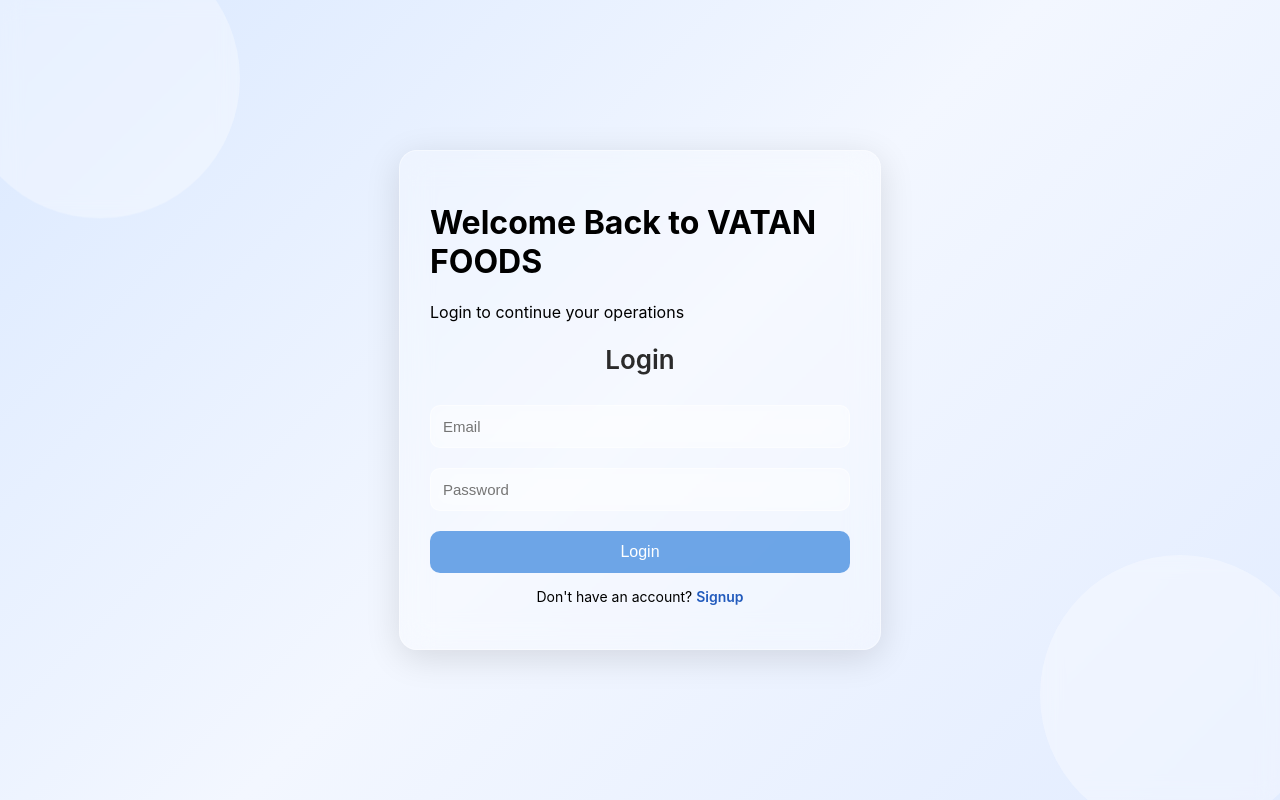
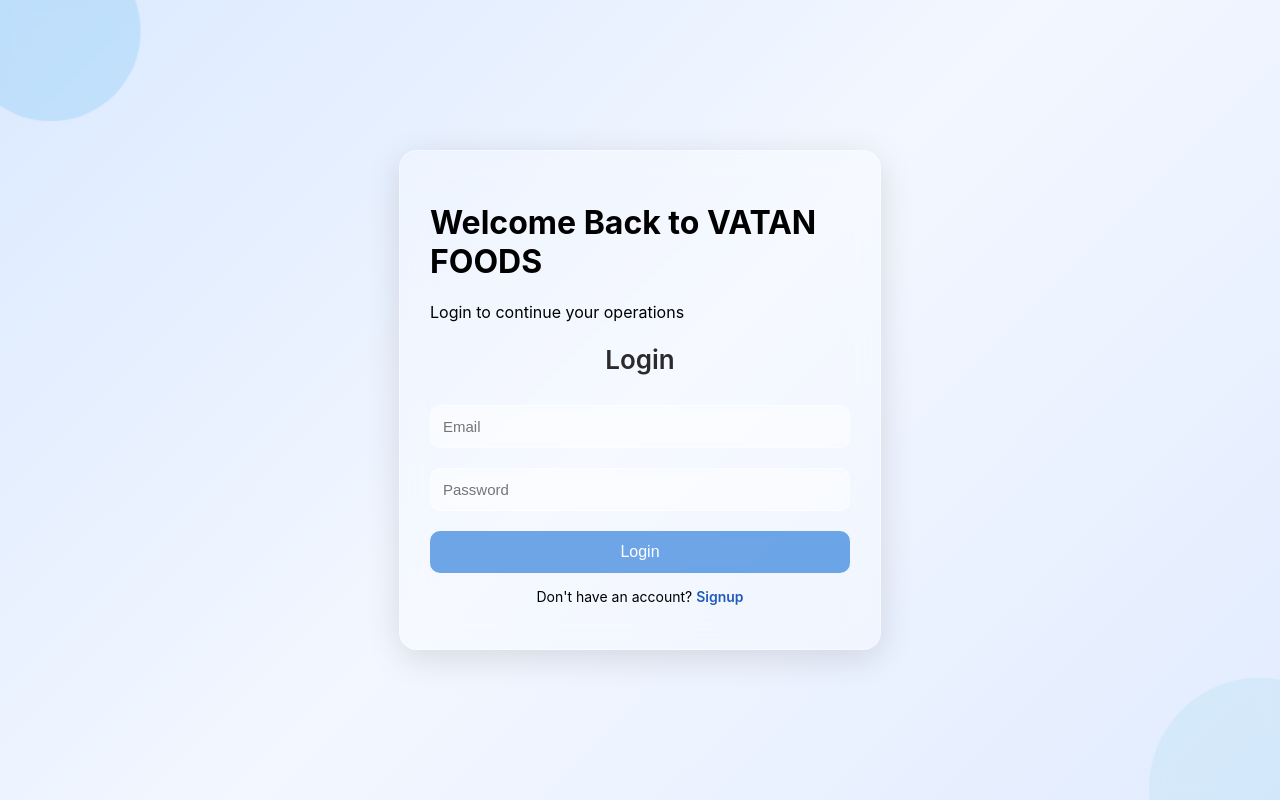
Before and after one commit to Cherry2703/vatan-foods, a React (Create React App) app: page /login in a window 1280 px wide. Built offline with nearby package versions, Linux system fonts and the light colour scheme.

Commit message:
changes in login page

```diff
--- a/src/components/Login/Login.css
+++ b/src/components/Login/Login.css
@@ -1,5 +1,4 @@
-
-/* Login.css — Glassmorphism Style */
+/*
 .login-page-wrapper {
   position: fixed;
   inset: 0;
@@ -11,7 +10,6 @@
   overflow: hidden;
 }
 
-/* Animated floating circles */
 .login-page-wrapper::before,
 .login-page-wrapper::after {
   content: "";
@@ -37,11 +35,10 @@
 
 @keyframes float {
   0% { transform: translateY(0); }
-  50% { transform: translateY(25px); }
+  50% { transform: translateY(15px); }
   100% { transform: translateY(0); }
 }
 
-/* Glass Card */
 .login-card {
   width: 100%;
   max-width: 420px;
@@ -126,4 +123,147 @@
 @keyframes fadeUp {
   from { opacity: 0; transform: translateY(25px); }
   to { opacity: 1; transform: translateY(0); }
+} */
+
+
+
+
+/* Login.css — Glassmorphism Style */
+.login-page-wrapper {
+  position: fixed;
+  inset: 0;
+  display: flex;
+  align-items: center;
+  justify-content: center;
+  background: linear-gradient(135deg, #dbe9ff, #f3f7ff, #e2ecff);
+  padding: 20px;
+  overflow: hidden;
 }
+
+/* Animated floating circles */
+.login-page-wrapper::before,
+.login-page-wrapper::after {
+  content: "";
+  position: absolute;
+  width: 180px;
+  height: 180px;
+  border-radius: 50%;
+  background: rgba(135, 203, 242, 0.35);
+  backdrop-filter: blur(10px);
+  animation: float 6s infinite ease-in-out;
+}
+
+.login-page-wrapper::before {
+  top: -60px;
+  left: -40px;
+  animation: floatLeft 6s infinite ease-in-out;
+}
+
+.login-page-wrapper::after {
+  bottom: -80px; /* move further down to avoid overlapping */
+  right: -100px; /* move further right */
+  width: 220px;  /* slightly bigger */
+  height: 220px;
+  animation: floatRight 8s infinite ease-in-out; /* different timing for variation */
+  background: rgba(163, 219, 235, 0.25); /* subtle difference */
+}
+
+@keyframes floatLeft {
+  0% { transform: translateY(0) translateX(0); }
+  50% { transform: translateY(20px) translateX(10px); }
+  100% { transform: translateY(0) translateX(0); }
+}
+
+@keyframes floatRight {
+  0% { transform: translateY(0) translateX(0); }
+  50% { transform: translateY(25px) translateX(-15px); }
+  100% { transform: translateY(0) translateX(0); }
+}
+
+/* Glass Card */
+.login-card {
+  width: 100%;
+  max-width: 420px;
+  padding: 30px;
+  border-radius: 18px;
+  background: rgba(255, 255, 255, 0.25);
+  backdrop-filter: blur(15px);
+  border: 1px solid rgba(255, 255, 255, 0.4);
+  box-shadow: 0 8px 35px rgba(0, 0, 0, 0.12);
+  animation: fadeUp 0.8s ease;
+}
+
+/* Other styles remain same */
+.form-title {
+  font-size: 26px;
+  font-weight: 700;
+  color: #2b2b2b;
+  text-align: center;
+  margin-bottom: 15px;
+}
+
+.input-field {
+  width: 100%;
+  padding: 12px;
+  margin: 12px 0;
+  border-radius: 10px;
+  border: 1px solid rgba(255, 255, 255, 0.5);
+  background: rgba(255, 255, 255, 0.35);
+  backdrop-filter: blur(6px);
+  font-size: 15px;
+  outline: none;
+  transition: 0.3s;
+}
+
+.input-field:focus {
+  border-color: #4a90e2;
+  box-shadow: 0 0 8px rgba(74, 144, 226, 0.4);
+}
+
+.login-btn {
+  width: 100%;
+  padding: 12px;
+  border: none;
+  border-radius: 10px;
+  background: #4a90e2cc;
+  color: white;
+  font-size: 16px;
+  cursor: pointer;
+  margin-top: 10px;
+  transition: 0.3s;
+  backdrop-filter: blur(5px);
+}
+
+.login-btn:hover {
+  background: #3c7acc;
+  transform: translateY(-2px);
+}
+
+.error-message {
+  color: red;
+  font-size: 14px;
+  text-align: center;
+  margin-bottom: 10px;
+}
+
+.signup-text {
+  margin-top: 15px;
+  text-align: center;
+  font-size: 14px;
+  cursor: pointer;
+}
+
+.signup-link {
+  color: #225bbd;
+  font-weight: 600;
+  transition: 0.3s;
+}
+
+.signup-link:hover {
+  text-decoration: underline;
+}
+
+@keyframes fadeUp {
+  from { opacity: 0; transform: translateY(25px); }
+  to { opacity: 1; transform: translateY(0); }
+}
```
